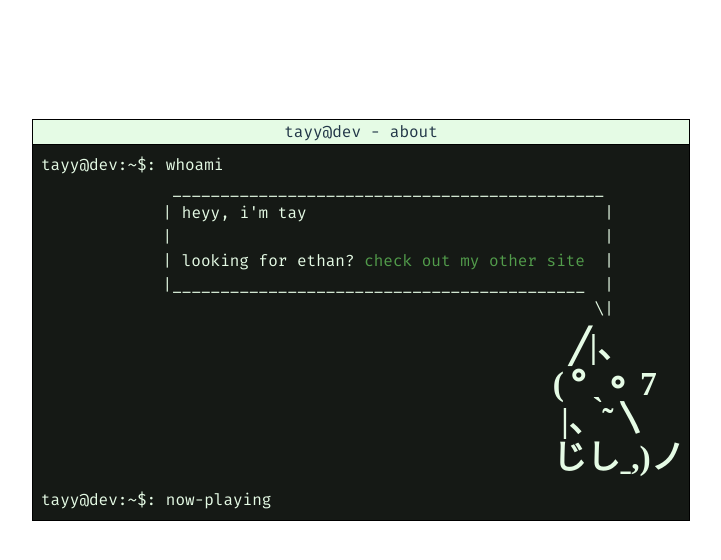
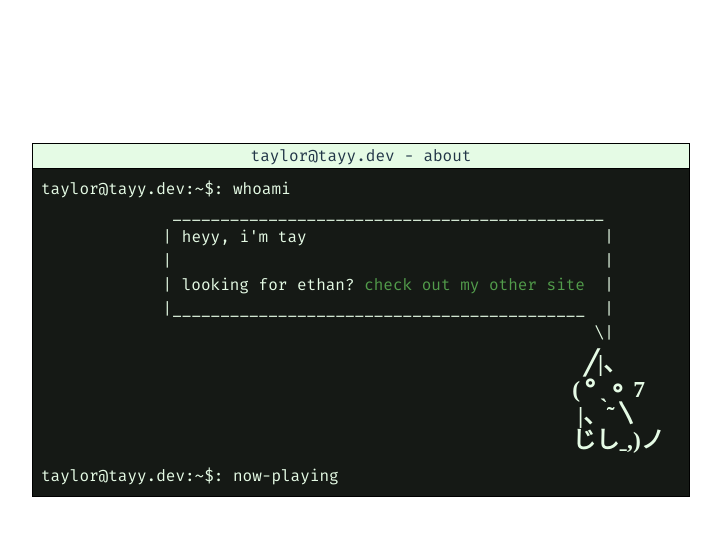
Before and after one commit to tayydev/tayy.dev, a Svelte app: page / in a window 1280 px wide. Shown: the top 560 px of the page, without its empty margins (279-1000 px from the left). Built offline with nearby package versions, Linux system fonts and the light colour scheme.

Commit message:
Handle timing

```diff
--- a/src/App.svelte
+++ b/src/App.svelte
@@ -1,33 +1,53 @@
 <script lang="ts">
     import kittyIcon from './assets/kitty.svg'
+    import {untrack} from "svelte";
+
+    let title = $state("about")
+    let timing = $state(0)
+
+    $effect(() => {
+        const clear = setInterval(() => {
+            //because our code is sad and uses state in an effect we put this in an "untrack" block which
+            // prevents us from triggering an infinite loop of effects https://svelte.dev/docs/svelte/$effect
+            untrack(() => {
+                timing++;
+                if(timing >= 10) clearInterval(clear)
+            });
+        }, 500);
+
+        return () => { clearInterval(clear) };
+    });
+
 </script>
 
 <main>
     <div class="bound-box">
         <div class="terminal top">
-      tayy@dev - about
+            taylor@tayy.dev - {title}
         </div>
         <div class="terminal bottom">
-      tayy@dev:~$: whoami
+            taylor@tayy.dev:~$: whoami
             <div class="right">
                 <div class="bubble">
                     {"_____________________________________________        "}<br>
                     {"| heyy, i'm tay                               |       "}<br>
                     {"|                                             |       "}<br>
-          {"| looking for ethan?"} <a href="https://esouth.dev">check out my other site</a> {" |       "}<br>
+                    {"| looking for ethan?"}
+                    <a href="https://esouth.dev">check out my other site</a> {" |       "}<br>
                     {"|___________________________________________  |       "}<br>
                     {"\\|       "}<br>
                     <img src={kittyIcon} class="logo svelte" alt="taylor circa 2025" />
+                    {" "}
                 </div>
             </div>
-      tayy@dev:~$: now-playing
+            taylor@tayy.dev:~$: now-playing
         </div>
     </div>
 </main>
 
 <style>
     .logo {
-    height: 10em;
+        height: 7em;
         will-change: filter;
         transition: filter 300ms;
     }
```
Lines whose indentation alone changed are shown as unchanged.
